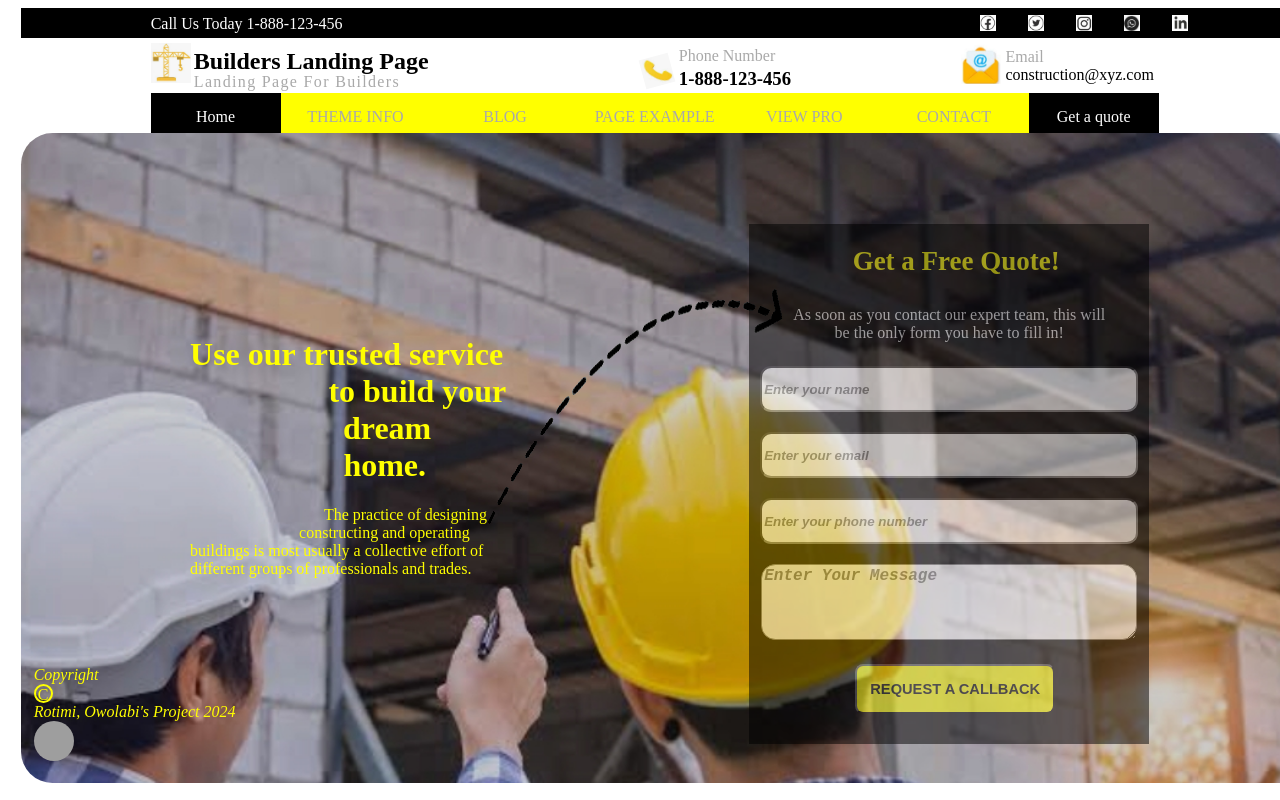
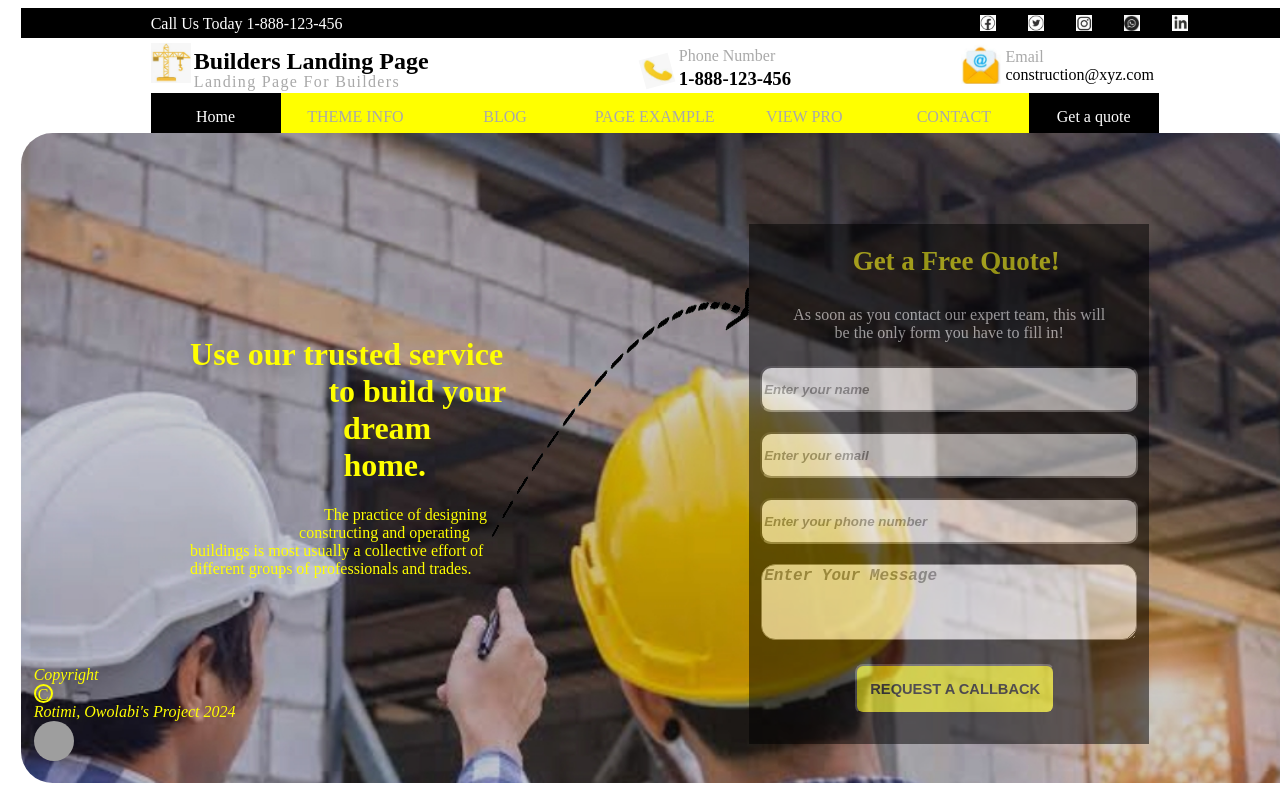
Before and after one commit to Timing4real/knowledge, a plain HTML site: page index.html in a window 1280 px wide. Shown: the top 800 px of the page. Drawn offline with Linux system fonts and the light colour scheme; grey boxes are pictures that could not be loaded.

Commit message:
css file

```diff
--- a/style.css
+++ b/style.css
@@ -254,13 +254,13 @@
 }
 
 .arrow {
-    height: 470px;
-    width: 250px;
+    height: 480px;
+    width: 170px;
     margin-top: 3%;
-    margin-left: -5%;
-    transform: rotate(25deg);
+    margin-left: -7%;
+    transform: rotate(28deg);
     position: absolute;
-    mix-blend-mode: darken;
+    mix-blend-mode: darken
 }
 
 .the-writings {
```
Also changed, not shown: images/yellow-arrow.png (added).
